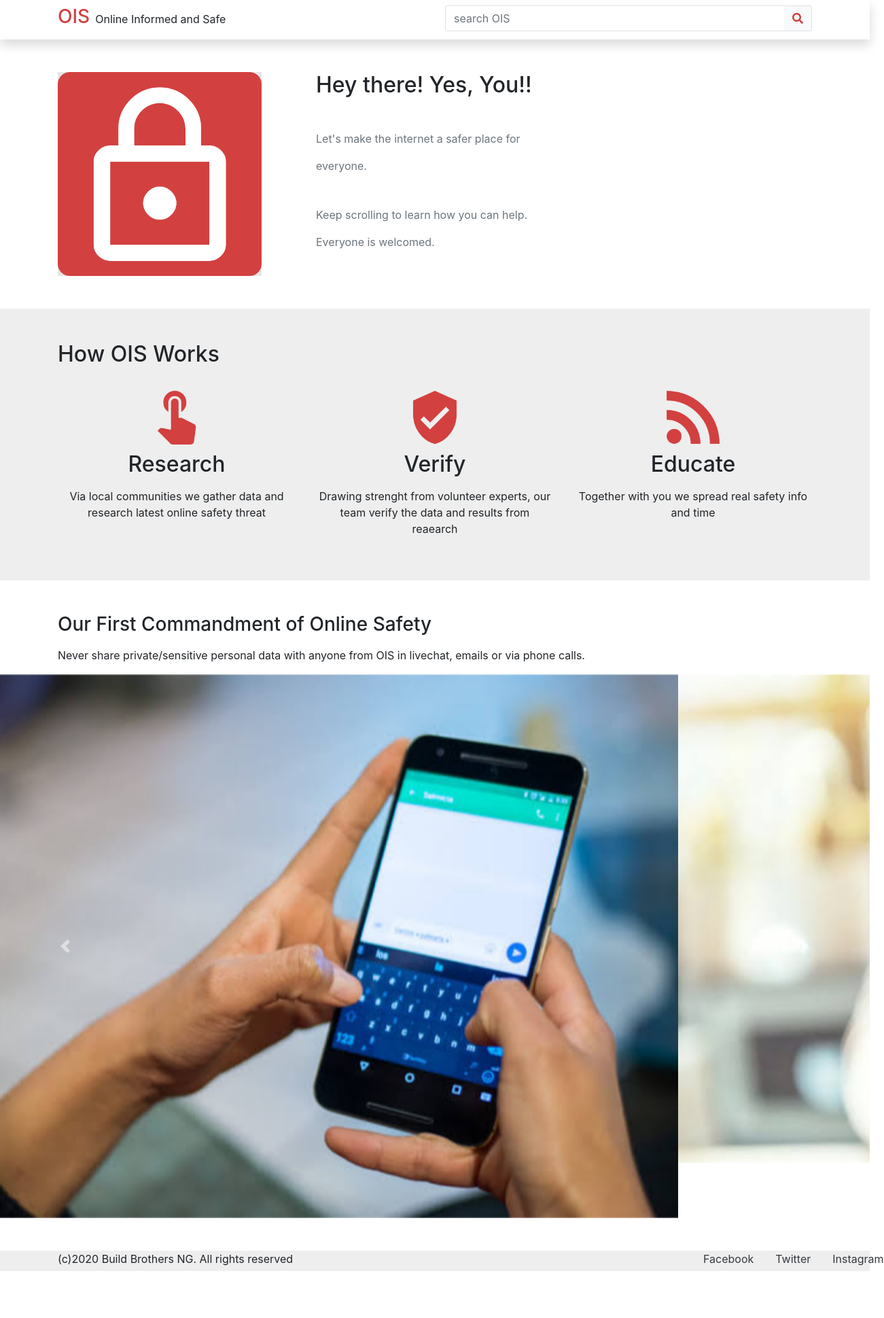
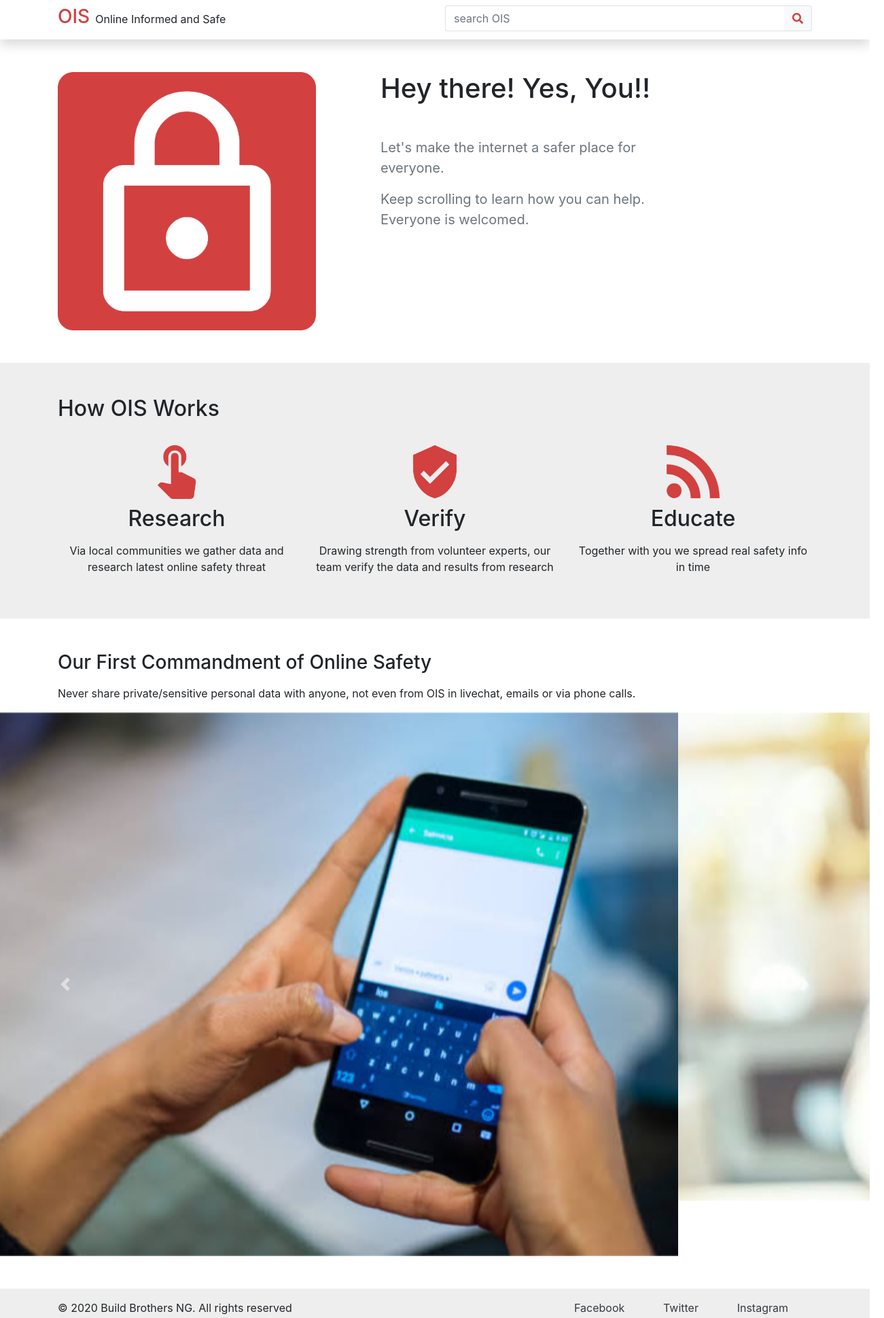
Before and after one commit to Marthacode/OIS, a plain HTML site: page index.html in a window 1280 px wide. Shown: the top 1939 px of the page at 68% size, 1301 px wide, since content can reach past the window. Before the commit the page ends 1870 px from the top, so only its background shows below. Drawn offline with Linux system fonts and the light colour scheme; a script that the page names is missing.

Commit message:
third commit

```diff
--- a/index.html
+++ b/index.html
@@ -4,7 +4,7 @@
 <head>
     <meta charset="UTF-8">
     <meta name="viewport" content="width=device-width, initial-scale=1.0">
-    <title>Oniline informed and safe</title>
+    <title>Online informed and safe</title>
     <link rel="stylesheet" href="resources/css/bootstrap-4.1.3-dist/css/bootstrap.min.css">
     <link rel="stylesheet" href="resources/css/fontawesome-free-5.9.0-web/css/all.css">
     <link type="text/css" rel="stylesheet" href="resources/css/style.css">
@@ -37,15 +37,16 @@
     <div class="container">
 
         <div class="row first-section">
-            <div class="col-md-4">
-                <img class="mt-5" src="resources/images/OISlogo-ois.png" width="300px">
+            <div class="col-md-5">
+                <img class="mt-5" src="resources/images/logo.png" width="380px">
             </div>
-            <div class="col-md-8">
-                <h2 class="mt-5 mb-5">Hey there! Yes, You!!</h2>
-                <p class="text-muted">Let's make the internet a safer place for</p>
-                <p class="text-muted mb-5">everyone.</p>
-                <p class="text-muted">Keep scrolling to learn how you can help.</p>
-                <p class="text-muted">Everyone is welcomed.</p>
+            <div class="col-md-7">
+                <h1 class="mt-5 mb-5">Hey there! Yes, You!!</h1>
+                <div class="first-section2">
+                    <p class="text-muted">Let's make the internet a safer place for everyone.</p>
+                    <p class="text-muted">Keep scrolling to learn how you can help. Everyone is welcomed.</p>
+                </div>
+
             </div>
         </div>
     </div>
@@ -64,7 +65,7 @@
                     <div class="each">
                         <img src="resources/images/verify.png" width="100px">
                         <h2 class="mb-3">Verify</h2>
-                        <p>Drawing strenght from volunteer experts, our team verify the data and results from reaearch
+                        <p>Drawing strength from volunteer experts, our team verify the data and results from research
                         </p>
                     </div>
                 </div>
@@ -72,7 +73,7 @@
                     <div class="each">
                         <img src="resources/images/news-red.png" width="100px">
                         <h2 class="mb-3">Educate</h2>
-                        <p>Together with you we spread real safety info and time</p>
+                        <p>Together with you we spread real safety info in time</p>
                     </div>
                 </div>
             </div>
@@ -82,20 +83,24 @@
     <div class="third-section my-5">
         <div class="container">
             <h3 class="mb-3">Our First Commandment of Online Safety</h3>
-            <p>Never share private/sensitive personal data with anyone from OIS in livechat, emails or via phone calls.
+            <p>Never share private/sensitive personal data with anyone, not even from OIS in livechat, emails or via
+                phone calls.
             </p>
         </div>
 
         <div id="carouselExampleControls" class="carousel slide" data-ride="carousel">
             <div class="carousel-inner">
                 <div class="carousel-item active">
-                <a href="https://staysafeonline.org/blog/how-your-phone-number-is-exposed/"><img class="d-block w-100" src="resources/images/text1.jpg" alt="First slide"></a>
+                    <a href="https://safeonline.com.ng/blog/"><img class="d-block w-100"
+                            src="resources/images/text1.jpg" alt="First slide"></a>
                 </div>
                 <div class="carousel-item">
-                <a href="https://staysafeonline.org/blog/how-your-phone-number-is-exposed/"><img class="d-block w-100" src="resources/images/text3.jpg" alt="Second slide"></a>
+                    <a href="https://safeonline.com.ng/blog/"><img class="d-block w-100"
+                            src="resources/images/text3.jpg" alt="Second slide"></a>
                 </div>
                 <div class="carousel-item">
-                <a href="https://staysafeonline.org/blog/how-your-phone-number-is-exposed/"><img class="d-block w-100" src="resources/images/text4.jpg" alt="Third slide">
+                    <a href="https://safeonline.com.ng/blog/"><img class="d-block w-100"
+                            src="resources/images/text4.jpg" alt="Third slide">
                 </div>
             </div>
             <a class="carousel-control-prev" href="#carouselExampleControls" role="button" data-slide="prev">
@@ -109,14 +114,14 @@
         </div>
     </div>
 
-    <div class="footer">
+    <div class="footer py-3">
         <div class="container">
             <div class="row">
-                <div class="col-md-10">
-                    (c)2020 Build Brothers NG. All rights reserved
+                <div class="col-md-8">
+                    &copy; 2020 Build Brothers NG. All rights reserved
                 </div>
-                <div class="col-md-2 d-flex social-links">
-                    <a class="text-dark" href="#">Facebook</a>
+                <div class="col-md-4 d-flex justify-content-md-between social-links">
+                    <a class="text-dark" href="https://facebook.com/onlineinfosafe">Facebook</a>
                     <a class="text-dark" href="#">Twitter</a>
                     <a class="text-dark" href="#">Instagram</a>
                 </div>
--- a/resources/css/style.css
+++ b/resources/css/style.css
@@ -11,6 +11,12 @@ body{
 i{
     color: #D34040;
 }
+.first-section p{
+    font-size: 20px;
+}
+.first-section2{
+    max-width: 400px;
+}
 .second-section{
     background-color: #eeeeee;
 }
@@ -22,9 +28,6 @@ i{
     min-height: 30px;
 }
 .social-links a {
-    margin-right: 32px;
+    margin-right: 35px;
+
 }
-.third-section{
-    min-height: 300px;
-    position: relative;
-}
```
Also changed, not shown: resources/images/logo.png (added). Lines whose indentation alone changed are shown as unchanged.
